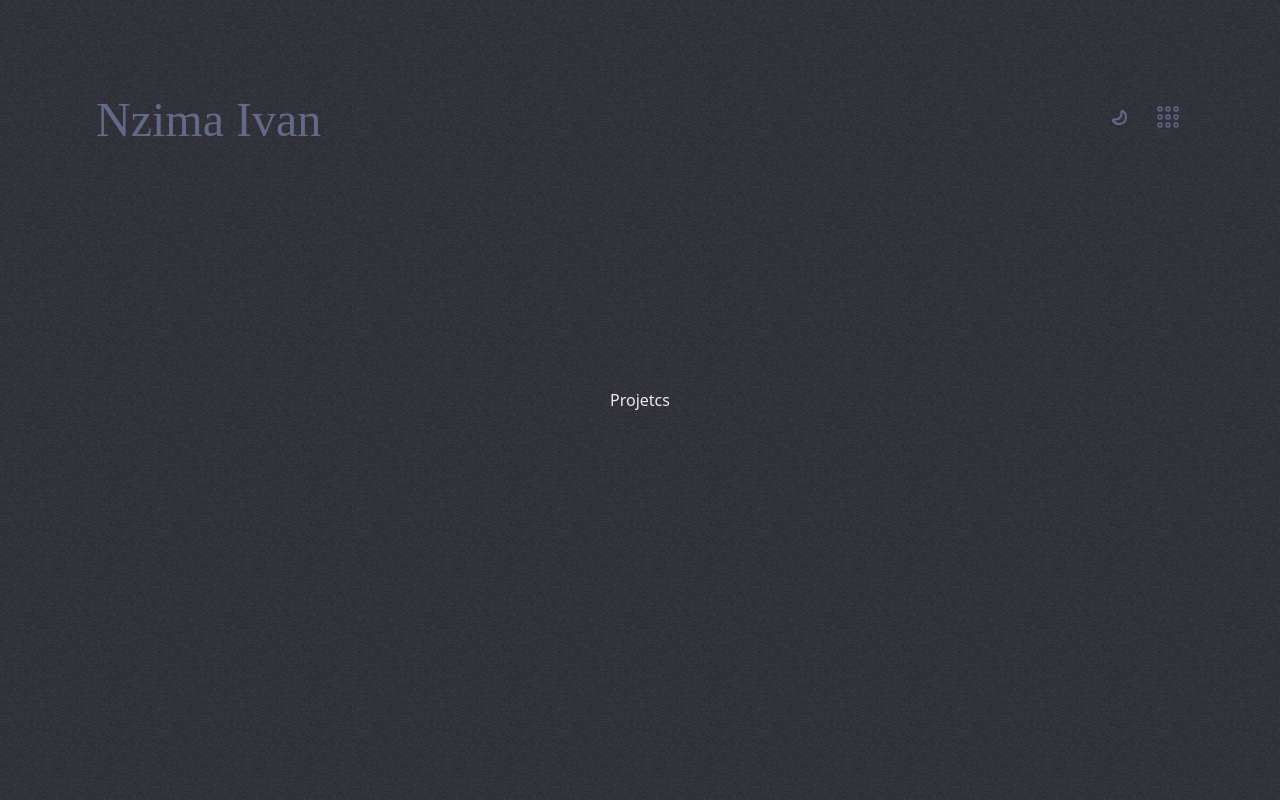
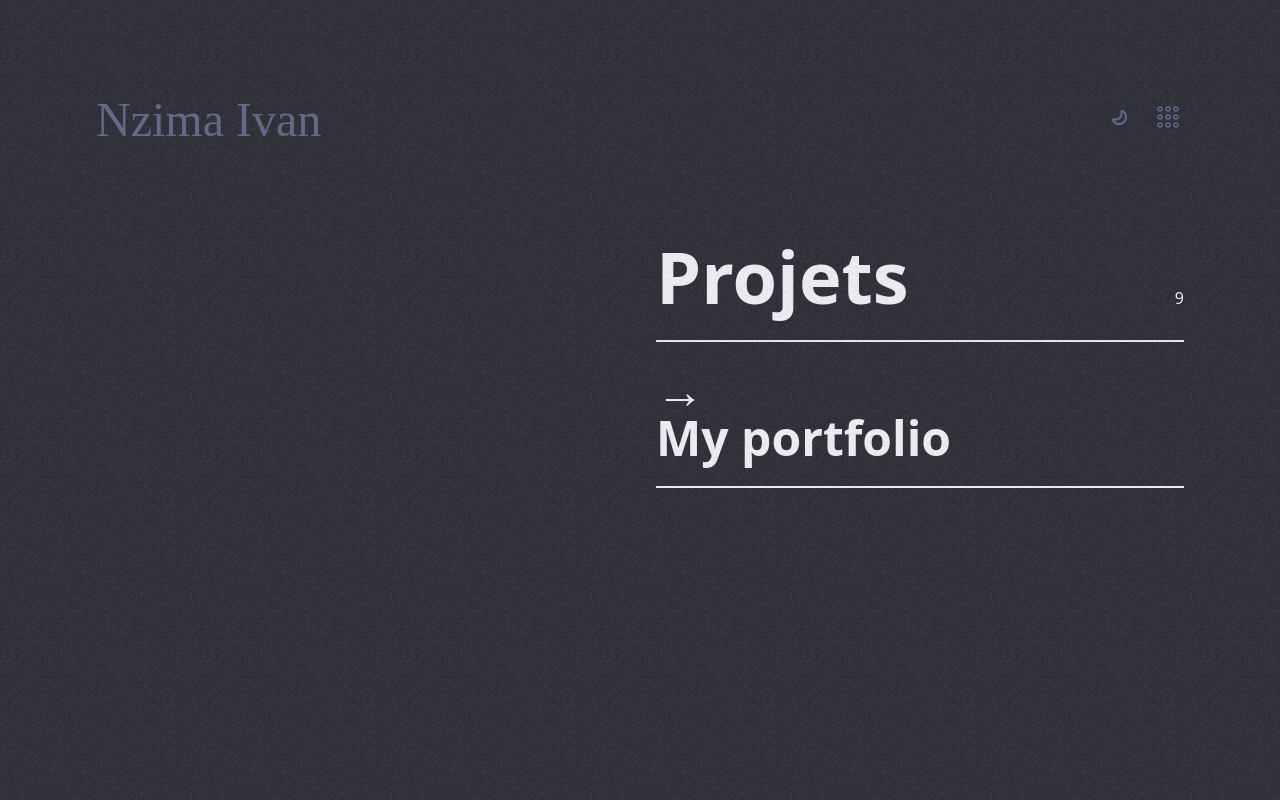
Before and after one commit to IvanFranck/portfolio-v2, a Nuxt app: page /projects in a window 1280 px wide. Built offline with nearby package versions, Linux system fonts and the light colour scheme; a web font is replaced by a local one.

Commit message:
wip, projects page

```diff
--- a/assets/css/tailwind.css
+++ b/assets/css/tailwind.css
@@ -22,6 +22,10 @@
     #home .underline-link {
         @apply sm:text-left !text-center;
     }
+
+    main .content-wrapper {
+        @apply w-full h-full pt-24 md:pt-36 lg:pt-[15rem];
+    }
 }
 
 @layer components {
@@ -42,9 +46,12 @@
         display: block;
     }
 
+    .stroke {
+        @apply h-[1px] lg:h-[2px] bg-stroke-primary dark:bg-stroke-primary-foreground;
+    }
+
     .underline-link .link-underline{
-        @apply w-full relative h-[1px] lg:h-[2px] bg-stroke-primary dark:bg-stroke-primary-foreground mt-1
-        origin-bottom-right -translate-x-[101%];
+        @apply w-full relative stroke mt-1 origin-bottom-right -translate-x-[101%];
     }
     .underline-link .link {
         @apply lowercase font-thin text-base md:text-xl lg:text-3xl cursor-pointer;
--- a/components/TheMenu.vue
+++ b/components/TheMenu.vue
@@ -8,32 +8,32 @@
             <div>
                 <nav>
                     <ul class="flex flex-col items-center gap-6 list-none">
-                        <li class="text-left w-full relative overflow-hidden">
+                        <li class="text-left w-full relative overflow-hidden pr-4">
                             <div class="link-item__inner">
-                                <h1 class="heading-h1 w-max hover:translate-x-3 transition">
+                                <span @click="closeMenu" class="heading-h1 w-max hover:translate-x-3 transition">
                                     <NuxtLink to="/">Home</NuxtLink>
-                                </h1>
+                                </span>
                             </div>
                         </li>
-                        <li class="text-left w-full relative overflow-hidden">
+                        <li class="text-left w-full relative overflow-hidden pr-4">
                             <div class="link-item__inner">
-                                <h1 class="heading-h1 w-max hover:translate-x-3 transition">
+                                <span @click="closeMenu" class="heading-h1 w-max hover:translate-x-3 transition">
                                     <NuxtLink to="/about">Projets</NuxtLink>
-                                </h1>
+                                </span>
                             </div>
                         </li>
-                        <li class="text-left w-full relative overflow-hidden">
+                        <li class="text-left w-full relative overflow-hidden pr-4">
                             <div class="link-item__inner">
-                                <h1 class="heading-h1 w-max hover:translate-x-3 transition">
+                                <span @click="closeMenu" class="heading-h1 w-max hover:translate-x-3 transition">
                                     <NuxtLink to="/projects">À propos</NuxtLink>
-                                </h1>
+                                </span>
                             </div>
                         </li>
-                        <li class="text-left w-full relative overflow-hidden">
+                        <li class="text-left w-full relative overflow-hidden pr-4">
                             <div class="link-item__inner">
-                                <h1 class="heading-h1 w-max hover:translate-x-3 transition">
+                                <span @click="closeMenu" class="heading-h1 w-max hover:translate-x-3 transition">
                                     <NuxtLink to="/contact">Contact</NuxtLink>
-                                </h1>
+                                </span>
                             </div>
                         </li>
                     </ul>
@@ -55,6 +55,7 @@
 
 <script setup>
 import {gsap} from "gsap";
+const { closeMenu } = useMenu();
 
 onUpdated(() => {
     gsap.fromTo("#menu .link-item__inner",
--- a/components/TheNavBar.vue
+++ b/components/TheNavBar.vue
@@ -1,10 +1,12 @@
 <template>
     <header class="fixed w-full z-20 top-6 md:top-12 lg:top-24 left-0 right-0">
         <div class="w-full flex justify-between px-6 md:px-12 lg:px-24 items-center">
-            <div role="logo" class="font-cursive text-primary md:text-5xl sm:text-4xl text-2xl">
-                <NuxtLink to="/">
-                    Nzima Ivan
-                </NuxtLink>
+            <div role="logo" class="font-cursive">
+                <span @click="closeMenu">
+                    <NuxtLink class="text-primary md:text-5xl sm:text-4xl text-2xl" to="/">
+                        Nzima Ivan
+                    </NuxtLink>
+                </span>
             </div>
             <div>
                 <ul class="list-none flex items-center gap-6">
@@ -50,7 +52,7 @@
 
 <script lang="ts" setup>
 import {gsap} from "gsap";
-const { showMenu, toggleMenu } = useMenu();
+const { showMenu, toggleMenu, closeMenu } = useMenu();
 
 watch((showMenu),()=>{
     if (showMenu.value) {
--- a/composables/useMenu.ts
+++ b/composables/useMenu.ts
@@ -4,8 +4,13 @@ export default function() {
         showMenu.value = !showMenu.value;
     }
 
+    const closeMenu = () => {
+        showMenu.value = false;
+    }
+
     return {
         showMenu,
-        toggleMenu
+        toggleMenu,
+        closeMenu
     }
 }
--- a/pages/projects.vue
+++ /dev/null
@@ -1,5 +0,0 @@
-<template>
-    <div class="min-h-screen w-full grid place-content-center">
-        Projetcs
-    </div>
-</template>
--- /dev/null
+++ b/pages/projects/[id].vue
@@ -0,0 +1,12 @@
+<template>
+    <div>
+        projet {{ route.params.id }}
+    </div>
+</template>
+
+<script setup>
+
+const route = useRoute();
+
+console.log('route', route);
+</script>
--- /dev/null
+++ b/pages/projects/index.vue
@@ -0,0 +1,78 @@
+<template>
+    <div id="projects" class="min-h-screen w-full">
+        <div class="content-wrapper">
+            <div class="w-full flex justify-between items-start">
+
+                <!-- project left -->
+                <div class=""></div>
+
+                <div class="md:w-1/2 w-full pl-4">
+                    <div class="w-full">
+                        <div class="w-full flex justify-between items-baseline">
+                            <h1 class="heading-h1 w-full">Projets</h1>
+                            <span class="">9</span>
+                        </div>
+                        <hr class="stroke w-full mt-7">
+                    </div>
+                    <ul class="flex flex-col list-none">
+                        <li class="">
+                            <NuxtLink to="/projects/1">
+                                <div class="project-row" @mouseenter="handleProjectRowMouseEnter" @mouseleave="handleProjectRowMouseLeave">
+                                    <div class="project-row__left">
+                                        <div class="project-row__left__arrow-wrapper">
+                                            <div class="project-row__left__arrow heading-h2">→</div>
+                                        </div>
+                                        <h2 class="project-row__title heading-h2">My portfolio</h2>
+                                    </div>
+                                </div>
+                            </NuxtLink>
+                        </li>
+                    </ul>
+                </div>
+            </div>
+        </div>
+    </div>
+</template>
+
+<script setup lang="ts">
+
+import { gsap } from 'gsap';
+
+function handleProjectRowMouseEnter(event: MouseEvent) {
+    const target = event.currentTarget as HTMLElement;
+    if (!target) return;
+    const arrow = target.getElementsByClassName('project-row__left__arrow')[0];
+    gsap.to(arrow, {x: 0, duration: 0.3})
+}
+function handleProjectRowMouseLeave(event: MouseEvent) {
+    const target = event.currentTarget as HTMLElement;
+    if (!target) return;
+    const arrow = target.getElementsByClassName('project-row__left__arrow')[0];
+    gsap.to(arrow, {x: '-100%', duration: 0.3})
+}
+
+
+</script>
+
+<style scoped>
+.project-row {
+    @apply w-full py-6 border-b-[1px] lg:border-b-[2px] border-stroke-primary dark:border-stroke-primary-foreground flex justify-between items-center;
+
+    &__left {
+        @apply w-full flex items-center text-ellipsis;
+
+        &__arrow {
+            @apply pr-3 relative -translate-x-[100%];
+
+            &-wrapper {
+                @apply absolute overflow-hidden;
+            }
+        }
+    }
+
+    &__title {
+    }
+
+
+}
+</style>
```
